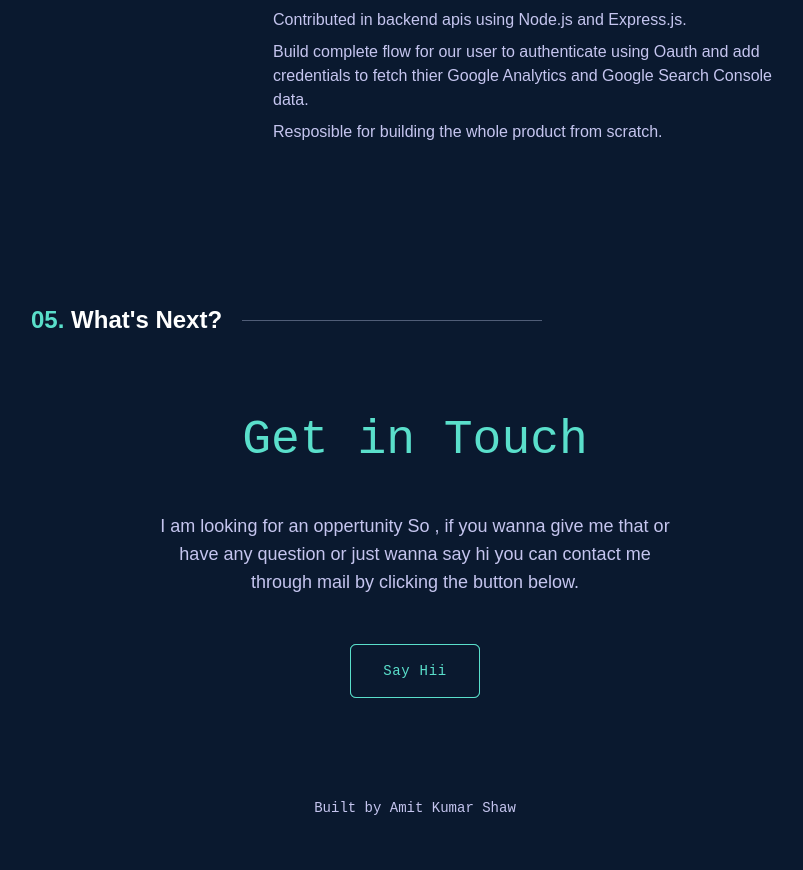
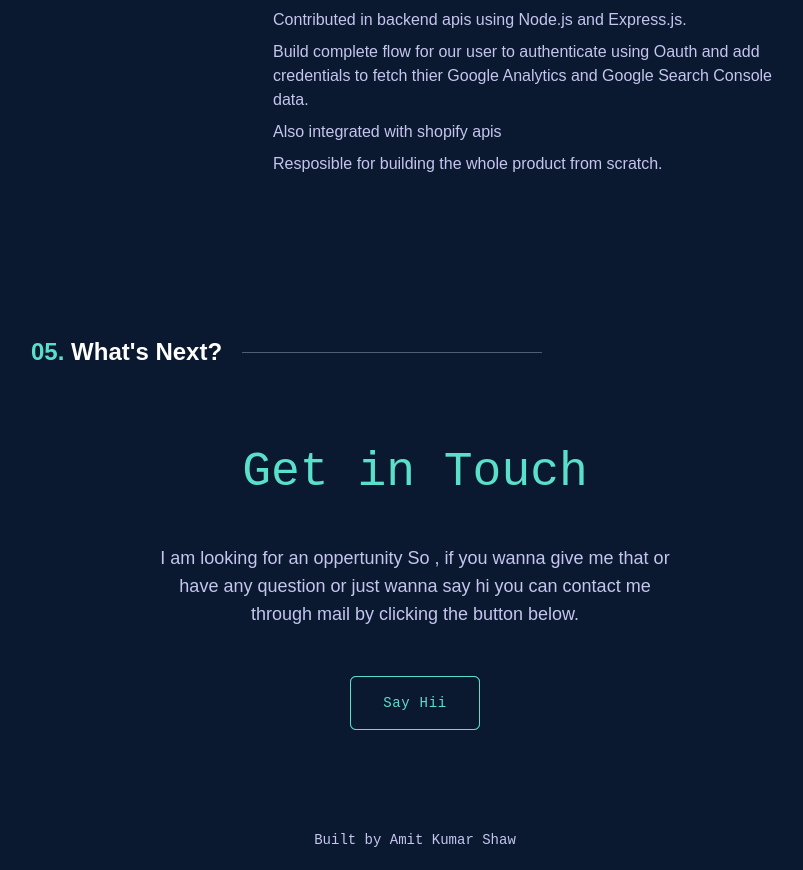
Before and after one commit to Amit-Shaw7/portfolio-2.0, a Next.js app: page / in a window 1280 px wide. Shown: the part 5160-6030 px from the top of the page, without its empty margins (225-1028 px from the left). Before the commit the page ends 5998 px from the top, so only its background shows below. Built offline with nearby package versions, Linux system fonts and the light colour scheme.

Commit message:
updated work details

```diff
--- a/constants/works.ts
+++ b/constants/works.ts
@@ -9,6 +9,7 @@ export const works = [
             "Developed UI components using MUI and React.",
             "Contributed in backend apis using Node.js and Express.js.",
             "Build complete flow for our user to authenticate using Oauth and add credentials to fetch thier Google Analytics and Google Search Console data.",
+            "Also integrated with shopify apis",
             "Resposible for building the whole product from scratch."
         ]
     },
```
